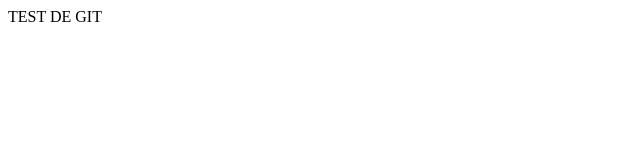
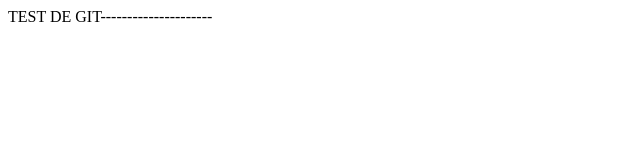
Before and after one commit to acascantecr/testgit, a plain HTML site: page index.html in a window 1280 px wide. Shown: the full height of the page, 0-640 px from the left. Drawn offline with Linux system fonts and the light colour scheme.

Commit message:
Cuarta version

```diff
--- a/index.html
+++ b/index.html
@@ -7,6 +7,6 @@
     <title>PRIMERA APP</title>
 </head>
 <body>
-    <html>TEST DE GIT</html>
+    <html>TEST DE GIT---------------------</html>
 </body>
 </html>
```
